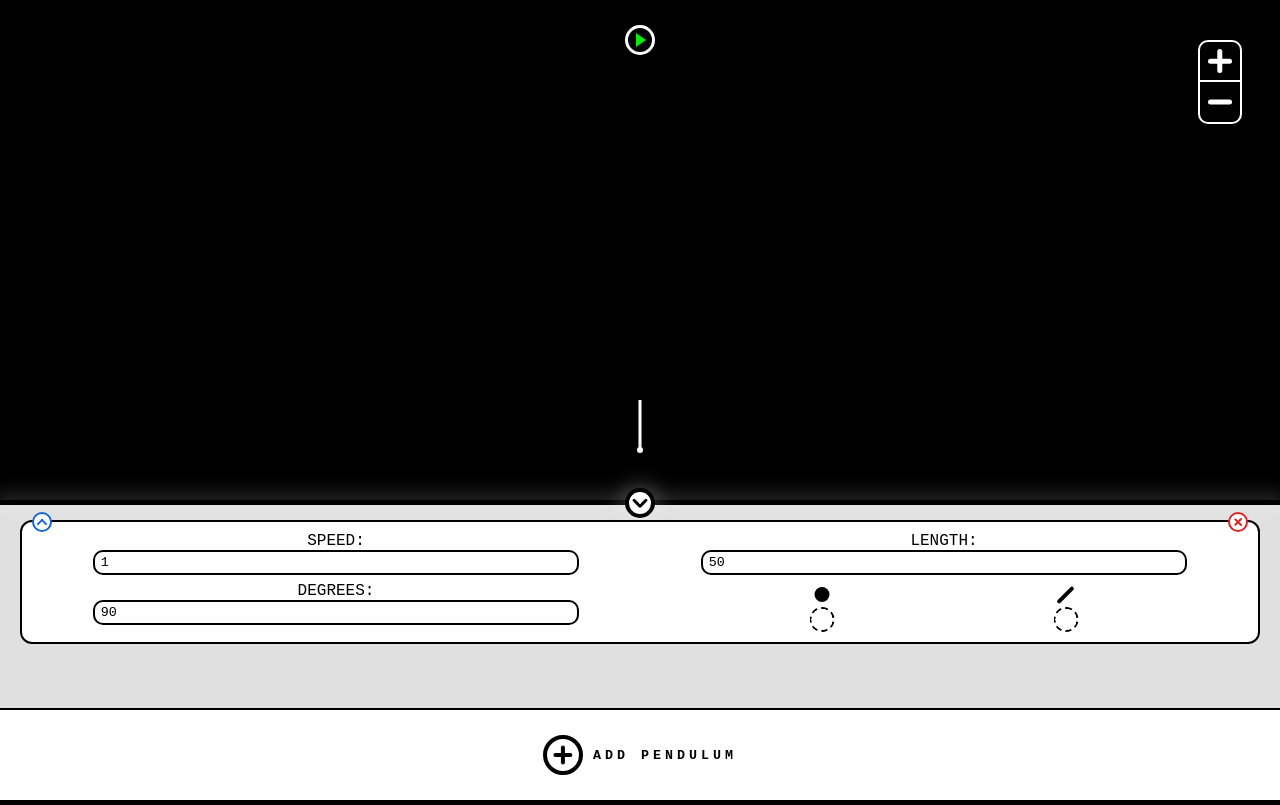
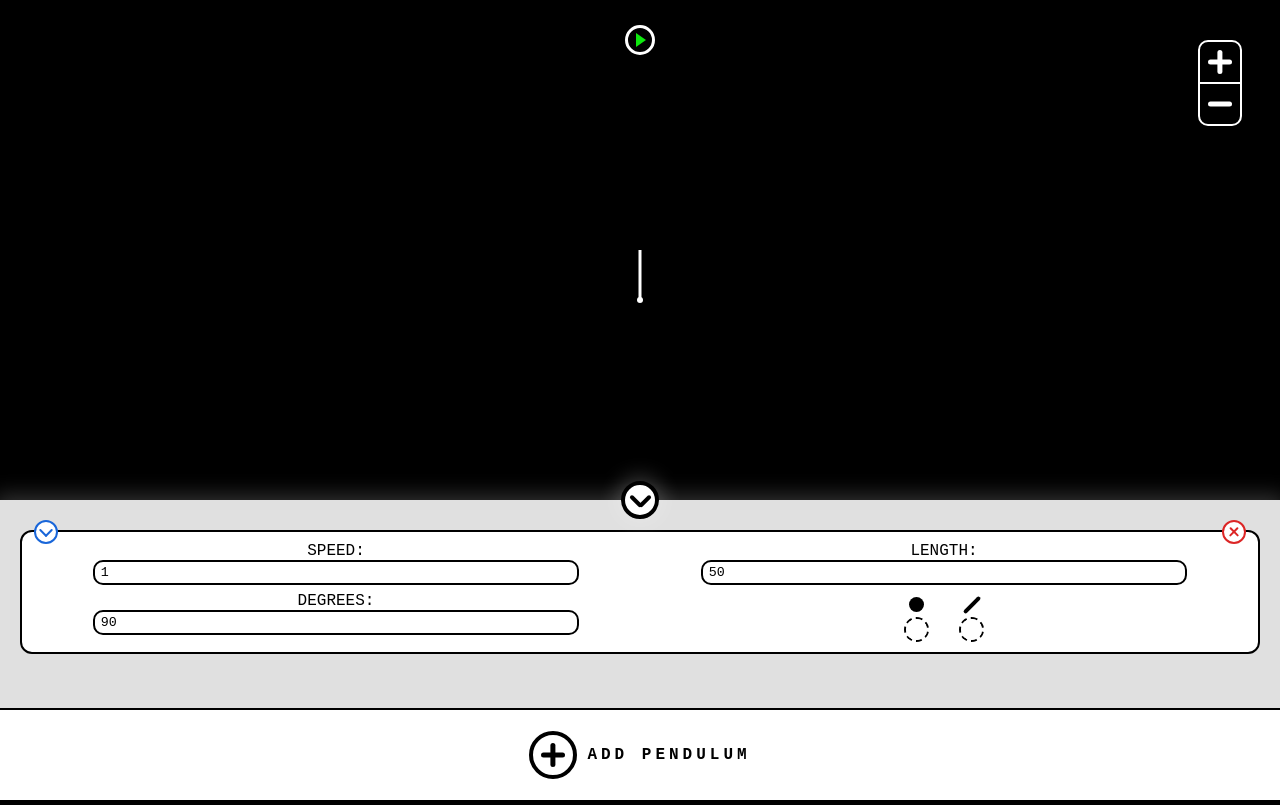
Before and after one commit to LeandroTakara/chaotic-pendulum, a plain HTML site: page index.html in a window 1280 px wide. Drawn offline with Linux system fonts and the light colour scheme.

Commit message:
improve html and css

```diff
--- a/index.html
+++ b/index.html
@@ -9,19 +9,27 @@
 </head>
 <body>
     <main>
+        <div class="chaotic-pendulum-container">
+            <canvas id="chaotic-pendulum-canvas"></canvas>
+
             <div class="pendulum-info">
-            <div class="btn-close-wrapper">
-                <button type="button" class="btn-close"></button>
-            </div>
+                <button type="button" class="btn-close">
+                    <div class="icon-chevron"></div>
+                </button>
 
                 <div class="pendulum-parts-container">
-                <div class="pendulum-parts"></div>
+                    <div class="pendulum-parts">
+                        <!-- the pendulums are created here -->
+                    </div>
 
                     <div class="btn-add-wrapper">
                         <button type="button" class="btn-add">
-                        <div class="btn-add-icon"></div>
+                            <div class="icon-add-wrapper">
+                                <div class="icon-plus"></div>
+                            </div>
                             <span class="btn-add-text">Add Pendulum</span>
                         </button>
+                    </div>
                 </div>
             </div>
         </div>
@@ -40,8 +48,6 @@
                 </button>
             </div>
         </div>
-
-        <canvas id="chaotic-pendulum-canvas"></canvas>
     </main>
 </body>
 </html>
--- a/main.js
+++ b/main.js
@@ -400,7 +400,7 @@ function createHTMLPendulumAttributeColor(iconName, initialValue, inputCallback)
     const iconWrapper = document.createElement('div')
     iconWrapper.className = 'icon-wrapper'
 
-    const icon = document.createElement('span')
+    const icon = document.createElement('div')
     icon.className = iconName
 
     iconWrapper.appendChild(icon)
@@ -436,12 +436,15 @@ function createHTMLPendulum(pendulum) {
     const divPendulumAttributes = document.createElement('div')
     divPendulumAttributes.className = 'pendulum-attributes'
 
+    const divPendulumNumberInputs = document.createElement('div')
+    divPendulumNumberInputs.className = 'pendulum-number-inputs'
+
+
     const labelSpeed = createHTMLPendulumAttributeNumber('Speed', pendulum.angularSpeed,
         function(value) {
             pendulum.angularSpeed = value
         }
     )
-    labelSpeed.classList.add('attribute-speed')
 
     const labelLength = createHTMLPendulumAttributeNumber('Length', pendulum.length,
         function(value) {
@@ -449,7 +452,6 @@ function createHTMLPendulum(pendulum) {
             draw()
         }
     )
-    labelLength.classList.add('attribute-length')
 
     const labelDegrees = createHTMLPendulumAttributeNumber('Degrees', toDegrees(pendulum.radians),
         function(value) {
@@ -458,7 +460,8 @@ function createHTMLPendulum(pendulum) {
         },
         () => toDegrees(pendulum.radians)
     )
-    labelDegrees.classList.add('attribute-degrees')
+
+    divPendulumNumberInputs.append(labelSpeed, labelLength, labelDegrees)
 
     const colorsWrapper = document.createElement('div')
     colorsWrapper.className = 'colors-wrapper'
@@ -467,13 +470,11 @@ function createHTMLPendulum(pendulum) {
         pendulum.ballColor = value
         draw()
     })
-    labelBallColor.classList.add('attribute-ball-color')
 
     const labelLineColor = createHTMLPendulumAttributeColor('line-icon', pendulum.lineColor, function(value) {
         pendulum.lineColor = value
         draw()
     })
-    labelLineColor.classList.add('attribute-line-color')
 
     const btnRemovePendulum = document.createElement('button')
     btnRemovePendulum.type = 'button'
@@ -484,6 +485,11 @@ function createHTMLPendulum(pendulum) {
         draw()
     })
 
+    const iconX = document.createElement('div')
+    iconX.className = 'icon-x'
+
+    btnRemovePendulum.appendChild(iconX)
+
     const btnMinimize = document.createElement('button')
     btnMinimize.type = 'button'
     btnMinimize.className = 'btn-minimize-pendulum'
@@ -491,9 +497,14 @@ function createHTMLPendulum(pendulum) {
         divPendulum.classList.toggle('minimized')
     })
 
+    const iconChevron = document.createElement('div')
+    iconChevron.className = 'icon-chevron'
+
+    btnMinimize.appendChild(iconChevron)
+
     colorsWrapper.append(labelBallColor, labelLineColor)
 
-    divPendulumAttributes.append(labelSpeed, labelLength, labelDegrees, colorsWrapper)
+    divPendulumAttributes.append(divPendulumNumberInputs, colorsWrapper)
 
     divPendulumAttributesWrapper.append(divPendulumAttributes)
 
@@ -557,8 +568,8 @@ function toDegrees(radians) {
 }
 
 function resizeCanvas() {
-    canvas.width = innerWidth
-    canvas.height = innerHeight
+    canvas.width = canvas.getBoundingClientRect().width
+    canvas.height = canvas.getBoundingClientRect().height
 }
 
 function setUpCanvas() {
@@ -617,6 +628,12 @@ const DEFAULT_PENDULUM_RADIANS = Math.PI / 2
 const canvas = document.getElementById('chaotic-pendulum-canvas')
 const ctx = canvas.getContext('2d')
 
+const observer = new ResizeObserver(() => {
+    resizeCanvas()
+    draw()
+})
+observer.observe(canvas)
+
 const divPendulumInfo = document.querySelector('.pendulum-info')
 const divPendulumParts = document.querySelector('.pendulum-parts')
 
@@ -664,30 +681,30 @@ btnZoomOut.addEventListener('click', function() {
 
 addEventListener('resize', resizeCanvas)
 
-document.addEventListener('touchstart', function(event) {
+canvas.addEventListener('touchstart', function(event) {
     const touch = event.touches[0]
     handleStartMove(touch.clientX, touch.clientY)
 })
 
-document.addEventListener('touchmove', function(event) {
+canvas.addEventListener('touchmove', function(event) {
     const touch = event.touches[0]
     handleMove(touch.clientX, touch.clientY)
 })
 
-document.addEventListener('touchend', handleStopMove)
+canvas.addEventListener('touchend', handleStopMove)
 
 
-document.addEventListener('mousedown',  function(event) {
+canvas.addEventListener('mousedown',  function(event) {
     handleStartMove(event.x, event.y)
 })
-document.addEventListener('mousemove',  function(event) {
+canvas.addEventListener('mousemove',  function(event) {
     if (!isHolding) return
 
     handleMove(event.x, event.y)
 })
 document.addEventListener('mouseup', handleStopMove)
 
-document.addEventListener('wheel', function(e) {
+canvas.addEventListener('wheel', function(e) {
     const zoom = e.deltaY < 0 ? ZOOM_IN : ZOOM_OUT
 
     zoomCanvas(zoom)
--- a/style.css
+++ b/style.css
@@ -11,7 +11,6 @@
     --color-controller-play-pause: rgb(14, 232, 14);
 
     /* pendulum info */
-    --color-btn-close-wrapper: rgb(0, 0, 0);
     --bg-color-pendulum-parts: rgb(224, 224, 224);
     --time-close-pendulum-info: .6s;
 
@@ -21,94 +20,187 @@
     --time-minimize-pendulum: .6s;
 }
 
-html {
-    font-size: 16px;
-}
-
-body {
-    overflow: hidden;
-    background-color: black;
-}
-
-main {
-    overflow: hidden;
-}
+/* general */
 
 button {
     cursor: pointer;
     background-color: transparent;
 }
 
-/* pendulum info */
+/* icons */
 
-.pendulum-info {
-    position: absolute;
-    top: calc(100% - 300px);
-    width: 100%;
-    height: 300px;
-    transition: var(--time-close-pendulum-info);
+.icon-plus {
+    --color: black;
+    --size: 0;
+
+    position: relative;
+    width: var(--size);
+    height: var(--size);
 }
-.pendulum-info.closed {
-    top: 100%;
-}
-
-/* close info button */
-
-.btn-close-wrapper {
-    position: absolute;
-    top: 0;
-    height: 5px;
-    width: 100%;
-    background-color: var(--color-btn-close-wrapper);
-    box-shadow: 0 0 20px 5px rgba(255, 255, 255, 0.2);
-    transition: var(--time-close-pendulum-info);
-}
-.pendulum-info.closed .btn-close-wrapper {
-    top: -10%;
-    box-shadow: none
-}
-
-.btn-close {
+.icon-plus::before, .icon-plus::after {
+    content: "";
     position: absolute;
     top: 50%;
     left: 50%;
     translate: -50% -50%;
-    width: 30px;
-    height: 30px;
-    border-radius: 100%;
-    background-color: white;
-    border: solid var(--color-btn-close-wrapper) 4px;
-    box-shadow: 0 0 20px 5px rgba(255, 255, 255, 0.2);
-    transition: var(--time-close-pendulum-info);
+    width: 60%;
+    height: 12%;
+    border-radius: 10px;
+    background-color: var(--color);
 }
-.btn-close::before, .btn-close::after {
+.icon-plus::after {
+    rotate: z 90deg;
+}
+
+.icon-minus {
+    --color: black;
+    --size: 0;
+
+    position: relative;
+    width: var(--size);
+    height: var(--size);
+}
+.icon-minus::before {
+    content: "";
+    position: absolute;
+    top: 50%;
+    left: 50%;
+    translate: -50% -50%;
+    width: 60%;
+    height: 12%;
+    border-radius: 10px;
+    background-color: var(--color);
+}
+
+.icon-chevron {
+    --color: black;
+    --size: 0;
+
+    position: relative;
+    width: var(--size);
+    height: var(--size);
+}
+.icon-chevron::before, .icon-chevron::after {
     content: "";
     position: absolute;
     top: 53%;
     translate: -50% -50%;
     width: 50%;
     height: 12%;
+    background-color: var(--color);
     border-radius: 10px;
-    background-color: var(--color-btn-close-wrapper);
 }
-.btn-close::before {
+.icon-chevron::before {
     left: 35%;
     rotate: z 45deg;
 }
-.btn-close::after {
+.icon-chevron::after {
     left: 65%;
     rotate: z -45deg;
 }
 
+.icon-x {
+    --color: black;
+    --size: 0;
+
+    position: relative;
+    width: var(--size);
+    height: var(--size);
+}
+.icon-x::before, .icon-x::after {
+    content: "";
+    position: absolute;
+    top: 50%;
+    left: 50%;
+    translate: -50% -50%;
+    width: 60%;
+    height: 12%;
+    border-radius: 10px;
+    background-color: var(--color);
+}
+.icon-x::before {
+    rotate: z 45deg;
+}
+.icon-x::after {
+    rotate: z -45deg;
+}
+
+/* styling */
+
+html {
+    font-size: 16px;
+}
+
+body {
+    height: 100vh;
+    overflow: hidden;
+    background-color: black;
+}
+
+main {
+    height: 100%;
+}
+
+.chaotic-pendulum-container {
+    display: flex;
+    flex-direction: column;
+    height: 100%;
+}
+
+#chaotic-pendulum-canvas {
+    display: block;
+    width: 100%;
+    flex-grow: 1;
+    overflow: hidden;
+}
+
+/* pendulum info */
+
+.pendulum-info {
+    position: relative;
+    width: 100%;
+    height: 300px;
+    box-shadow: 0 0 20px 5px rgba(255, 255, 255, 0.2);
+    transition: var(--time-close-pendulum-info);
+}
+
+/* pendulum info close button */
+
+.btn-close {
+    position: absolute;
+    top: 0;
+    left: 50%;
+    translate: -50% -50%;
+    border-radius: 100%;
+    border: solid black 4px;
+    background-color: white;
+    box-shadow: 0 0 20px 5px rgba(255, 255, 255, 0.2);
+    z-index: 1;
+    transition: var(--time-close-pendulum-info);
+}
+.btn-close .icon-chevron {
+    --size: 30px;
+}
+.btn-close .icon-chevron::before, .btn-close .icon-chevron::after {
+    transition: var(--time-close-pendulum-info);
+}
+
+/* pendulum info (closed) */
+
+.pendulum-info.closed {
+    height: 0;
+    box-shadow: none;
+}
 .pendulum-info.closed .btn-close {
-    width: 40px;
-    height: 40px;
+    --size: 40px;
+
+    top: -30px;
 }
-.pendulum-info.closed .btn-close::before {
+.pendulum-info.closed .btn-close .icon-chevron::before {
     top: 47%;
     rotate: z -45deg;
 }
-.pendulum-info.closed .btn-close::after {
+.pendulum-info.closed .btn-close .icon-chevron::after {
     top: 47%;
     rotate: z 45deg;
 }
@@ -116,17 +208,18 @@ button {
 /* pendulum info content */
 
 .pendulum-parts-container {
-    height: 100%;
+    height: 300px;
 }
 
 .pendulum-parts {
-    padding: 0 20px;
     height: 70%;
-    overflow-y: scroll;
+    padding: 10px 20px 0;
     border-bottom: solid black 2px;
     background-color: var(--bg-color-pendulum-parts);
+    overflow-y: scroll;
 }
 
+/* pendulum */
 .pendulum {
     position: relative;
     margin: 20px 0;
@@ -144,49 +237,38 @@ button {
     height: 100px;
     transition: var(--time-minimize-pendulum);
 }
-.pendulum.minimized .pendulum-attributes {
-    height: 30px;
+
+.pendulum-number-inputs {
+    display: flex;
+    flex-wrap: wrap;
+    width: 100%;
+    height: 100%;
 }
 
 /* pendulum number input */
 .pendulum-number-attribute {
-    position: absolute;
+    width: 50%;
+    height: 50%;
     text-transform: uppercase;
     text-align: center;
-    width: 50%;
-    height: 50%;
     transition: var(--time-minimize-pendulum);
-}
-.pendulum.minimized .pendulum-number-attribute {
-    opacity: 0;
-    pointer-events: none;
-}
-
-.attribute-speed {
-    top: 0;
-    left: 0;
-}
-.attribute-length {
-    top: 0;
-    right: 0;
-}
-.attribute-degrees {
-    bottom: 0;
-    left: 0;
 }
 
 .pendulum-input-number {
     display: block;
     width: 80%;
+    height: 50%;
     padding: 6px;
     margin: 0 auto;
     border-radius: 10px;
     border: solid black 2px;
-    height: 50%;
 }
 
 /* pendulum color input */
 .colors-wrapper {
+    display: flex;
+    justify-content: center;
+    gap: 30px;
     position: absolute;
     bottom: 0;
     right: 0;
@@ -194,35 +276,12 @@ button {
     height: 50%;
     transition: var(--time-minimize-pendulum);
 }
-.pendulum.minimized .colors-wrapper {
-    width: 80%;
-    height: 100%;
-    top: 50%;
-    left: 50%;
-    translate: -50% -50%;
-}
 
 .pendulum-color-attribute {
-    position: absolute;
+    position: relative;
     width: 25px;
     height: 100%;
     transition: var(--time-minimize-pendulum);
-}
-
-.attribute-ball-color {
-    left: 30%;
-    translate: -50%;
-}
-.pendulum.minimized .attribute-ball-color {
-    left: 0;
-}
-
-.attribute-line-color {
-    left: 70%;
-    translate: -50%;
-}
-.pendulum.minimized .attribute-line-color {
-    left: 60%;
 }
 
 .icon-wrapper {
@@ -234,11 +293,6 @@ button {
     width: 25px;
     height: 25px;
 }
-.pendulum.minimized .icon-wrapper {
-    top: 50%;
-    translate: 0 -50%;
-}
-
 .ball-icon {
     width: 15px;
     height: 15px;
@@ -263,19 +317,14 @@ button {
     overflow: hidden;
     transition: var(--time-minimize-pendulum);
 }
-.pendulum.minimized .pendulum-input-color-wrapper {
-    left: 150%;
-    width: 80px;
-    border-radius: 0;
-}
 
 .pendulum-input-color {
     position: absolute;
     top: 50%;
     left: 50%;
+    translate: -50% -50%;
     width: 200%;
     height: 200%;
-    translate: -50% -50%;
     cursor: pointer;
 }
 
@@ -286,29 +335,14 @@ button {
     top: 0;
     right: 0;
     translate: -50% -50%;
-    width: 20px;
-    height: 20px;
     border: solid var(--color-btn-remove-pendulum) 2px;
     border-radius: 100%;
     background-color: white;
 }
-.btn-close-pendulum::before, .btn-close-pendulum::after {
-    content: "";
-    position: absolute;
-    top: 50%;
-    left: 50%;
-    translate: -50% -50%;
-    width: 60%;
-    height: 12%;
-    margin: 0 auto;
-    border-radius: 10px;
-    background-color: var(--color-btn-remove-pendulum);
-}
-.btn-close-pendulum::before {
-    rotate: z 45deg;
-}
-.btn-close-pendulum::after {
-    rotate: z -45deg;
+
+.btn-close-pendulum .icon-x {
+    --size: 20px;
+    --color: var(--color-btn-remove-pendulum);
 }
 
 .btn-minimize-pendulum {
@@ -316,40 +350,64 @@ button {
     top: 0;
     left: 0;
     translate: 50% -50%;
-    width: 20px;
-    height: 20px;
     border: solid var(--color-btn-minimize-pendulum) 2px;
     border-radius: 100%;
     background-color: white;
 }
-.btn-minimize-pendulum::before, .btn-minimize-pendulum::after {
-    content: "";
-    position: absolute;
-    top: 47%;
-    translate: -50% -50%;
-    width: 50%;
-    height: 12%;
-    margin: 0 auto;
-    background-color: var(--color-btn-minimize-pendulum);
-    border-radius: 10px;
+.btn-minimize-pendulum .icon-chevron {
+    --size: 20px;
+    --color: var(--color-btn-minimize-pendulum);
+}
+.btn-minimize-pendulum .icon-chevron::before, .btn-minimize-pendulum .icon-chevron::after {
     transition: var(--time-minimize-pendulum);
 }
-.btn-minimize-pendulum::before {
-    rotate: z 45deg;
-    left: 65%;
+
+/* pendulum (minimized) */
+
+.pendulum.minimized .pendulum-attributes {
+    height: 30px;
 }
-.btn-minimize-pendulum::after {
-    rotate: z -45deg;
-    left: 35%;
+
+.pendulum.minimized .pendulum-number-attribute {
+    opacity: 0;
+    pointer-events: none;
 }
-.pendulum.minimized .btn-minimize-pendulum::before {
-    top: 53%;
+
+.pendulum.minimized .colors-wrapper {
+    bottom: 50%;
+    right: 50%;
+    translate: 50% 50%;
+    width: 80%;
+    height: 100%;
+}
+
+.pendulum.minimized .pendulum-color-attribute {
+    width: 50%;
+}
+
+.pendulum.minimized .icon-wrapper {
+    top: 50%;
+    translate: 0 -50%;
+}
+
+.pendulum.minimized .pendulum-input-color-wrapper {
+    bottom: 50%;
+    left: 25px;
+    translate: 0 50%;
+    width: 80px;
+    border-radius: 0;
+}
+
+.pendulum.minimized .icon-chevron::before {
+    top: 47%;
     rotate: z -45deg;
 }
-.pendulum.minimized .btn-minimize-pendulum::after {
-    top: 53%;
+.pendulum.minimized .icon-chevron::after {
+    top: 47%;
     rotate: z 45deg;
 }
+
+/* add button */
 
 .btn-add-wrapper {
     height: 30%;
@@ -365,28 +423,15 @@ button {
     letter-spacing: 4px;
     color: black;
 }
-.btn-add-icon {
-    position: relative;
-    width: 40px;
-    height: 40px;
+.btn-add .icon-add-wrapper {
     border: solid black 4px;
     border-radius: 100%;
 }
-.btn-add-icon::before, .btn-add-icon::after {
-    content: "";
-    position: absolute;
-    top: 50%;
-    left: 50%;
-    translate: -50% -50%;
-    width: 60%;
-    height: 12%;
-    border-radius: 10px;
-    background-color: black;
-}
-.btn-add-icon::after {
-    rotate: z 90deg;
+.btn-add .icon-plus {
+    --size: 40px;
 }
 .btn-add-text {
+    font-size: 1rem;
     font-weight: 900;
 }
 
@@ -443,62 +488,19 @@ button {
     border: solid white 2px;
     border-radius: 10px;
 }
-
 .btn-zoom-in, .btn-zoom-out {
     display: block;
 }
 
+.btn-zoom-in {
+    border-bottom: solid white 2px;
+}
 .btn-zoom-in .icon-plus {
     --color: white;
     --size: 40px;
-    border-bottom: solid white 2px;
 }
 
 .btn-zoom-out .icon-minus {
     --color: white;
     --size: 40px;
 }
-
-.icon-plus {
-    --color: black;
-    --size: 0;
-
-    position: relative;
-    width: var(--size);
-    height: var(--size);
-}
-.icon-plus::before, .icon-plus::after {
-    content: "";
-    position: absolute;
-    top: 50%;
-    left: 50%;
-    translate: -50% -50%;
-    width: 60%;
-    height: 12%;
-    border-radius: 10px;
-    background-color: var(--color);
-}
-.icon-plus::after {
-    rotate: z 90deg;
-}
-
-
-.icon-minus {
-    --color: black;
-    --size: 0;
-
-    position: relative;
-    width: var(--size);
-    height: var(--size);
-}
-.icon-minus::before {
-    content: "";
-    position: absolute;
-    top: 50%;
-    left: 50%;
-    translate: -50% -50%;
-    width: 60%;
-    height: 12%;
-    border-radius: 10px;
-    background-color: var(--color);
-}
```
Lines whose indentation alone changed are shown as unchanged.
